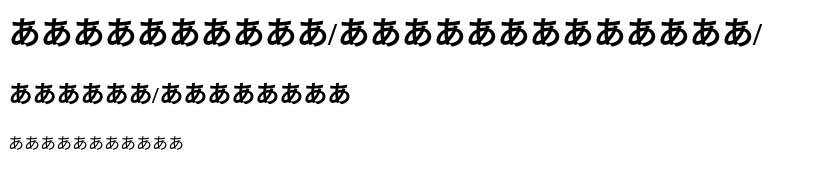
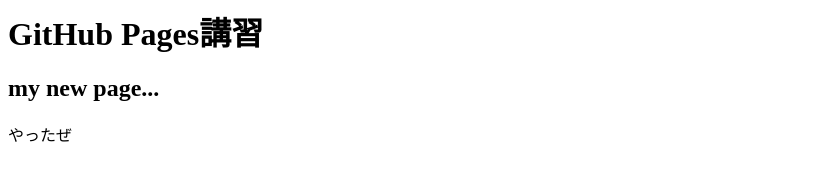
Before and after one commit to Suzukeh/GitHubPages_kosyu, a plain HTML site: page index.html in a window 1280 px wide. Shown: the whole page, without its empty margins (0-817 px from the left). Drawn offline with Linux system fonts and the light colour scheme.

Commit message:
Add files via upload

```diff
--- a/index.html
+++ b/index.html
@@ -1,7 +1,7 @@
 <html>
 <body>
-<h1>ああああああああああ/あああああああああああああ/</h1>
-<h2>ああああああ/ああああああああ</h2>
-<p>あああああああああああ</p>
+<h1>GitHub Pages講習</h1>
+<h2>my new page...</h2>
+<p>やったぜ</p>
 </body>
 </html>
```
